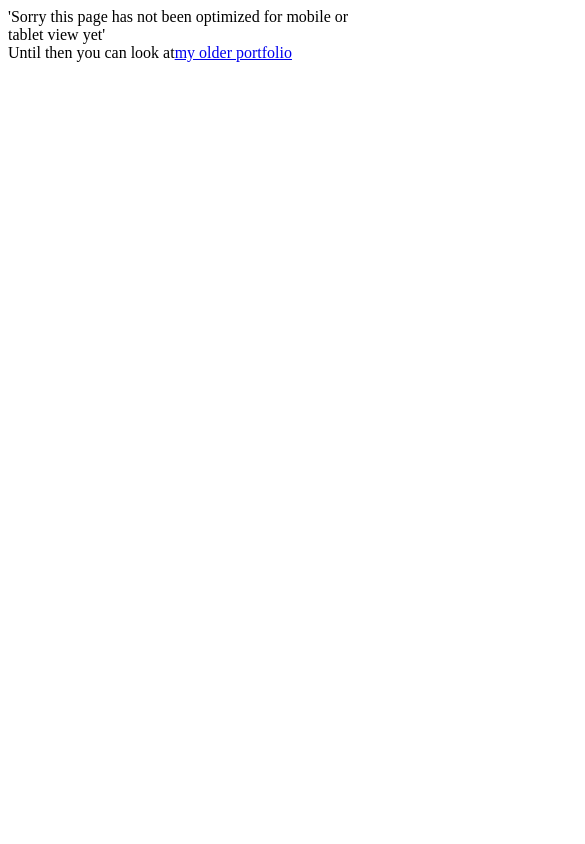
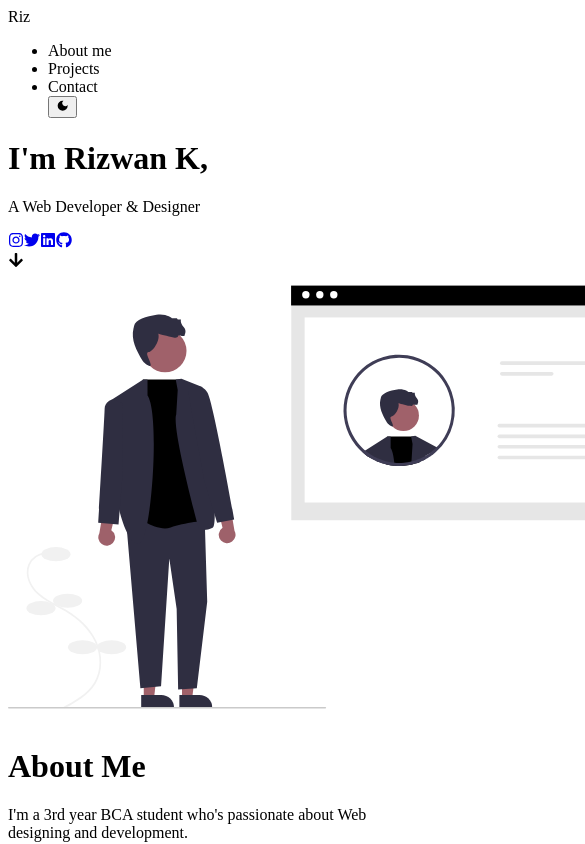
Before and after one commit to indieg21/portfoilo_V2, a Next.js app: page / in a window 390 px wide. Shown: the top 844 px of the page, 585 px wide, since content can reach past the window. Built offline with nearby package versions, Linux system fonts and the light colour scheme.

Commit message:
Responsive

```diff
--- a/components/About.js
+++ b/components/About.js
@@ -3,13 +3,18 @@ import Aboutsvg from './Svgs/About.svg';
 function About() {
   return (
     <>
-      <div id='about' className='h-section flex items-center w-11/12 mx-auto'>
-        <div className='grid grid-cols-2  '>
-          <Aboutsvg className='' />
+      <div
+        id='about'
+        className='lg:h-section h-section flex items-center   w-11/12 mx-auto'
+      >
+        <div className='xl:grid xl:grid-cols-2  '>
+          <Aboutsvg className='hidden xl:block  ' />
           <div className='flex justify-center'>
             <div className=''>
-              <h1 className='text-6xl font-bold font-heroh1 mt-8'>About Me</h1>
-              <p className='text-5xl font-bold font-heroh2 mt-12'>
+              <h1 className='text-6xl font-bold font-heroh1 lg:mt-8'>
+                About Me
+              </h1>
+              <p className='text-5xl font-bold font-heroh2 lg:mt-12 mt-32 pb-10'>
                 I'm a 3rd year BCA student who's passionate about Web designing
                 and development.
               </p>
--- a/components/Contact.js
+++ b/components/Contact.js
@@ -35,15 +35,18 @@ function Contact() {
 
   return (
     <>
-      <div id='contact' className='h-section text-gray-100 px-8 py-12 flex '>
-        <div className='w-11/12 mt-24 px-8 grid gap-8 grid-cols-1 md:grid-cols-2 md:px-12 lg:px-16 xl:px-32 py-16 mx-auto  text-gray-900  dark:text-white rounded-lg '>
-          <div className='flex flex-col justify-between'>
+      <div
+        id='contact'
+        className='h-screen  mt-96 lg:mt-0 text-gray-100 px-8 py-12 flex '
+      >
+        <div className='w-11/12 mt-24 px-8 grid gap-8 grid-cols-1 md:grid-row lg:grid-cols-2 md:px-12 lg:px-16 xl:px-32 py-16 mx-auto  text-gray-900  dark:text-white rounded-lg '>
+          <div className='flex flex-col  justify-between'>
             <div>
               <h2 className='text-4xl lg:text-5xl font-bold leading-tight'>
                 Lets talk about everything!
               </h2>
             </div>
-            <div className='mt-8 text-center'>
+            <div className='mt-8 lg:mt-0 text-center hidden xl:block  '>
               <Emailsvg />
             </div>
           </div>
@@ -53,7 +56,7 @@ function Contact() {
                 Full Name
               </span>
               <input
-                className='w-full bg-gray-100 text-gray-900 mt-2 p-3 rounded-lg focus:outline-none focus:shadow-outline'
+                className='w-full bg-gray-100 text-gray-900 mt-2 p-3 rounded-lg  focus:outline-none focus:shadow-outline'
                 type='text'
                 name='user_name'
                 ref={form}
--- a/components/Hero.js
+++ b/components/Hero.js
@@ -1,32 +1,47 @@
-import Link from 'next/link';
-import { FaGithub, FaInstagram, FaLinkedin, FaTwitter } from 'react-icons/fa';
+import { Link } from 'react-scroll';
+import {
+  FaArrowDown,
+  FaGithub,
+  FaInstagram,
+  FaLinkedin,
+  FaTwitter,
+} from 'react-icons/fa';
 
 function Hero() {
   return (
     <>
-      <div className=' h-screen flex '>
-        <div className=' h-52 w-2/3 mt-72 mx-auto  '>
-          <h1 className='font-heroh1 text-5xl mb-4'>I'm Rizwan K,</h1>
-          <p className='font-heroh2 text-9xl'>A Web Developer/Designer</p>
+      <div className=' h-screen w-10/12 mx-auto   flex flex-col lg:flex-row   '>
+        <div className=' h-52 mt-60 lg:mt-72 ml-2 lg:ml-16    '>
+          <h1 className='font-heroh1 md:flex justify-center lg:justify-start md:text-5xl mb-4 text-5xl '>
+            I'm Rizwan K,
+          </h1>
+          <p className='font-heroh2 md:flex md:justify-center leading-relaxed md:leading-tight md:text-8xl text-4xl mt-28 md:mt-24   '>
+            A Web Developer & Designer
+          </p>
         </div>
-        <div className=' flex flex-col w-20 cursor-pointer '>
-          <div className='text-xl my-auto '>
+        <div className='flex lg:flex-col lg:w-20 w-9/12 mx-auto lg:ml-5  cursor-pointer mt-36 md:mt-80  lg:mt-0 '>
+          <div className='lg:text-xl text-2xl  my-auto flex flex-row mx-auto   lg:flex-col  '>
             <a target='_blank' href='https://instagram.com'>
-              <FaInstagram className='my-8 hover:text-pink-500' />
+              <FaInstagram className='my-8 mx-3.5 hover:scale-150 transition-all hover:text-pink-500' />
             </a>
             <a target='_blank' href='https://twitter.com/riz1_k9'>
-              <FaTwitter className='my-8 hover:text-blue-400' />
+              <FaTwitter className='my-8 mx-3.5 hover:scale-150 transition-all hover:text-blue-400' />
             </a>
             <a
               target='_blank'
               href='https://www.linkedin.com/in/rizwan-k-73b5951b5/'
             >
-              <FaLinkedin className='my-8 hover:text-blue-600' />
+              <FaLinkedin className='my-8 mx-3.5 hover:scale-150 transition-all hover:text-blue-600' />
             </a>
             <a target='_blank' href='https://github.com/riz1-k'>
-              <FaGithub className='my-8  hover:text-gray-600' />
+              <FaGithub className='my-8 mx-3.5 hover:scale-150 transition-all  hover:text-gray-600' />
             </a>
           </div>
+        </div>
+        <div className='lg:hidden text-4xl flex mt-10 justify-center   '>
+          <Link to='about' smooth={true} duration={400}>
+            <FaArrowDown className='cursor-pointer transition-all hover:scale-110 hover:mt-5 ' />
+          </Link>
         </div>
       </div>
     </>
--- a/components/Meta.js
+++ b/components/Meta.js
@@ -6,10 +6,7 @@ function Meta() {
       <Head>
         <title>Portfolio v2</title>
         <meta charSet='utf-8' />
-        <meta
-          name='viewport'
-          content='width=device-width, initial-scale=1, shrink-to-fit=no'
-        />
+        <meta name='viewport' content='width=device-width, initial-scale=1' />
         <link rel='preconnect' href='https://fonts.googleapis.com' />
         <link rel='preconnect' href='https://fonts.gstatic.com' crossorigin />
         <link
--- a/components/Navbar.js
+++ b/components/Navbar.js
@@ -60,19 +60,19 @@ function Navbar() {
             Riz
           </div>
 
-          <ul id='nav-items' className='flex font-navbar_items '>
+          <ul id='nav-items' className='md:flex font-navbar_items '>
             <Link to='about' smooth={true} duration={400}>
-              <li className='text-xl font-navbar_items mr-4 cursor-pointer  '>
+              <li className='text-xl font-navbar_items mr-4 cursor-pointer hidden md:block  '>
                 About me
               </li>
             </Link>
             <Link to='projects' smooth={true} duration={400}>
-              <li className='text-xl font-navbar_items mr-4 cursor-pointer'>
+              <li className='text-xl font-navbar_items mr-4 cursor-pointer hidden md:block '>
                 Projects
               </li>
             </Link>
             <Link to='contact' smooth={true} duration={400}>
-              <li className='text-xl font-navbar_items mr-4 cursor-pointer'>
+              <li className='text-xl font-navbar_items mr-4 cursor-pointer hidden md:block  '>
                 Contact
               </li>
             </Link>
--- a/components/Projects.js
+++ b/components/Projects.js
@@ -23,10 +23,10 @@ import prev_portfolio from './images/prev_portfolio.jpg';
 function Projects() {
   return (
     <>
-      <div id='projects' className='h-screen flex items-center '>
+      <div id='projects' className='h-screen  mt-96 lg:mt-0 flex items-center '>
         <section className='max-w-6xl mx-auto px-4 sm:px-6 lg:px-4 py-12 '>
           <div className='text-center pb-12'>
-            <h1 className=' font-heroh2 font-bold text-3xl md:text-4xl lg:text-5xl font-heading '>
+            <h1 className=' lg:font-heroh2 font-heroh1  font-bold text-5xl  mb-5 lg:mb-0 md:text-4xl font-heading '>
               Projects so far...
             </h1>
           </div>
--- a/pages/index.js
+++ b/pages/index.js
@@ -15,24 +15,13 @@ function index() {
 
   return (
     <>
-      {mobilescreen < 1900 ? (
-        <div className='font-bold grid place-items-center'>
-          <div>
-            'Sorry this page has not been optimized for mobile or tablet view
-            yet'
-          </div>
-          Until then you can look at
-          <a href='https://rizwan-k.netlify.com'>my older portfolio</a>
-        </div>
-      ) : (
-        <div className=' dark:text-white dark:bg-gray-800'>
+      <div className=' dark:text-white dark:bg-gray-800 '>
         <Navbar />
         <Hero />
         <About />
         <Projects />
         <Contact />
       </div>
-      )}
     </>
   );
 }
```
Also changed, not shown: tailwind.config.js (+13 -0 lines), components/images/pAN.jpg (added). Lines whose indentation alone changed are shown as unchanged.
